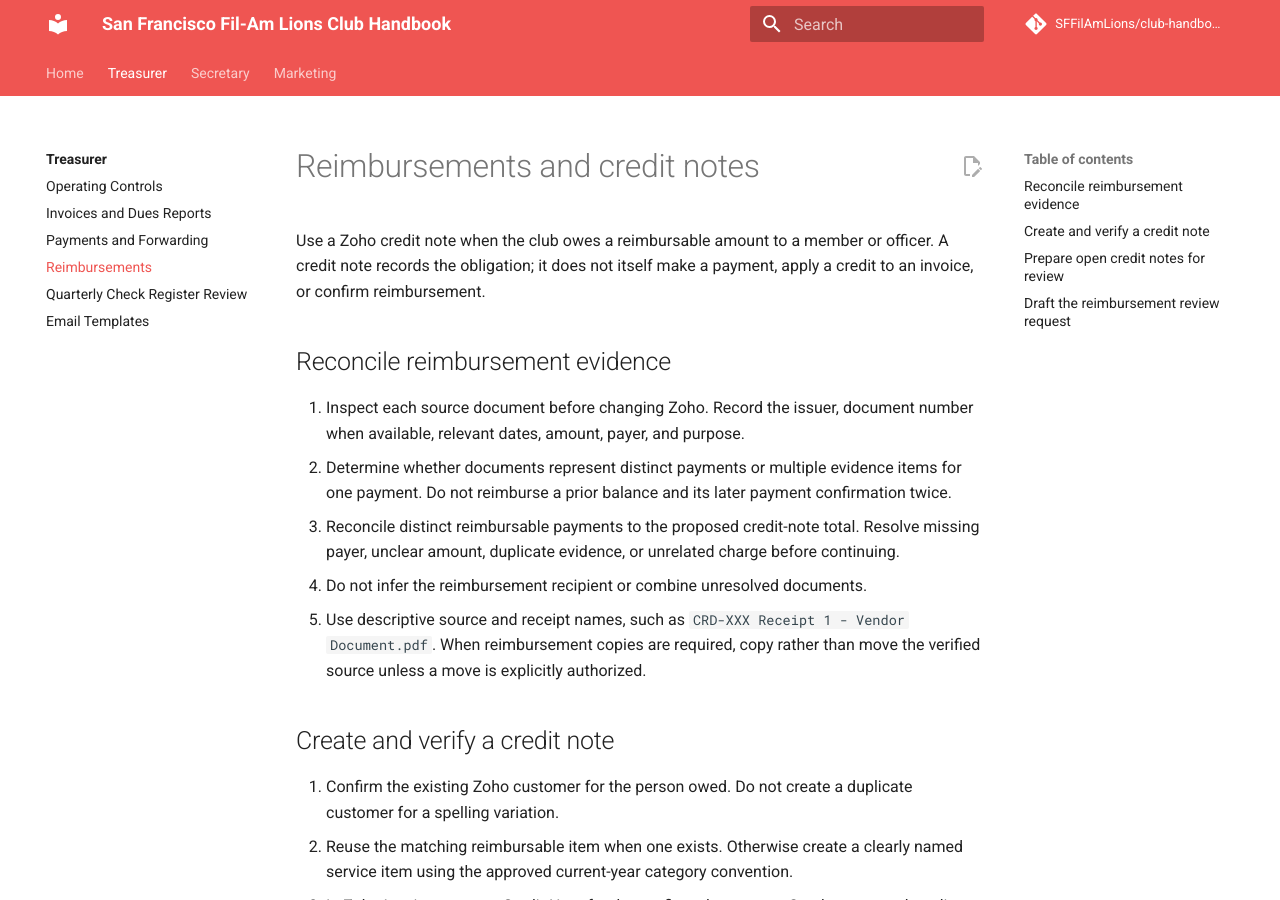
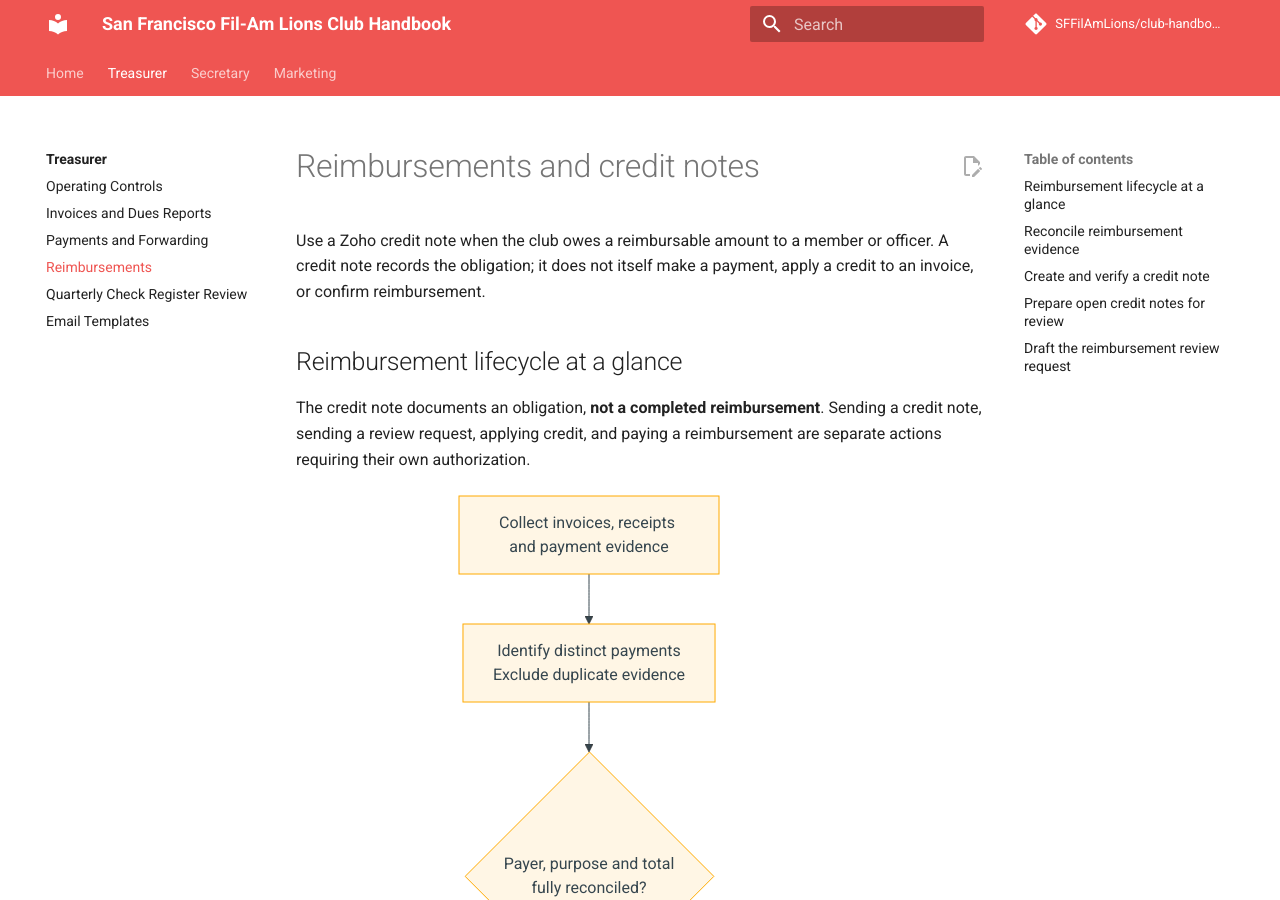
Before and after one commit to SFFilAmLions/club-handbook, an MkDocs documentation site: the page built from docs/treasurer/reimbursements.md, in a window 1280 px wide and 900 px high. Built offline with MkDocs 1.6.1 and Material for MkDocs 9.7.7, drawn with Linux system fonts in a browser that asks for light colours; comment, search, counter and statistics services are not loaded.

Commit message:
docs: add Treasurer lifecycle diagrams

````diff
--- a/docs/treasurer/reimbursements.md
+++ b/docs/treasurer/reimbursements.md
@@ -1,6 +1,27 @@
 # Reimbursements and credit notes
 
 Use a Zoho credit note when the club owes a reimbursable amount to a member or officer. A credit note records the obligation; it does not itself make a payment, apply a credit to an invoice, or confirm reimbursement.
+
+
+## Reimbursement lifecycle at a glance
+
+The credit note documents an obligation, **not a completed reimbursement**. Sending a credit note, sending a review request, applying credit, and paying a reimbursement are separate actions requiring their own authorization.
+
+```mermaid
+flowchart TD
+    A["Collect invoices, receipts and payment evidence"] --> B["Identify distinct payments<br/>Exclude duplicate evidence"]
+    B --> C{"Payer, purpose and total<br/>fully reconciled?"}
+    C -->|No| D["Resolve missing or conflicting evidence<br/>Do not create or pay reimbursement"]
+    C -->|Yes| E["Confirm existing Zoho customer<br/>and reimbursable categories"]
+    E --> F["Create credit note<br/>One line per distinct category or issuer"]
+    F --> G["Verify credit note ID, total<br/>and Open status"]
+    G --> H["Record action log and evidence"]
+    H --> I["Prepare open credit notes for review<br/>Match receipt bundle to each line"]
+    I --> J["Send credit note via Zoho<br/>only when separately authorized"]
+    J --> K["Draft review-request reply<br/>Attach credit note and verified receipts"]
+    K --> L["Verify recipients, attachments<br/>and Draft status"]
+    L --> M["Await separate authorization<br/>Do not send draft or pay"]
+```
 
 ## Reconcile reimbursement evidence
 
````
